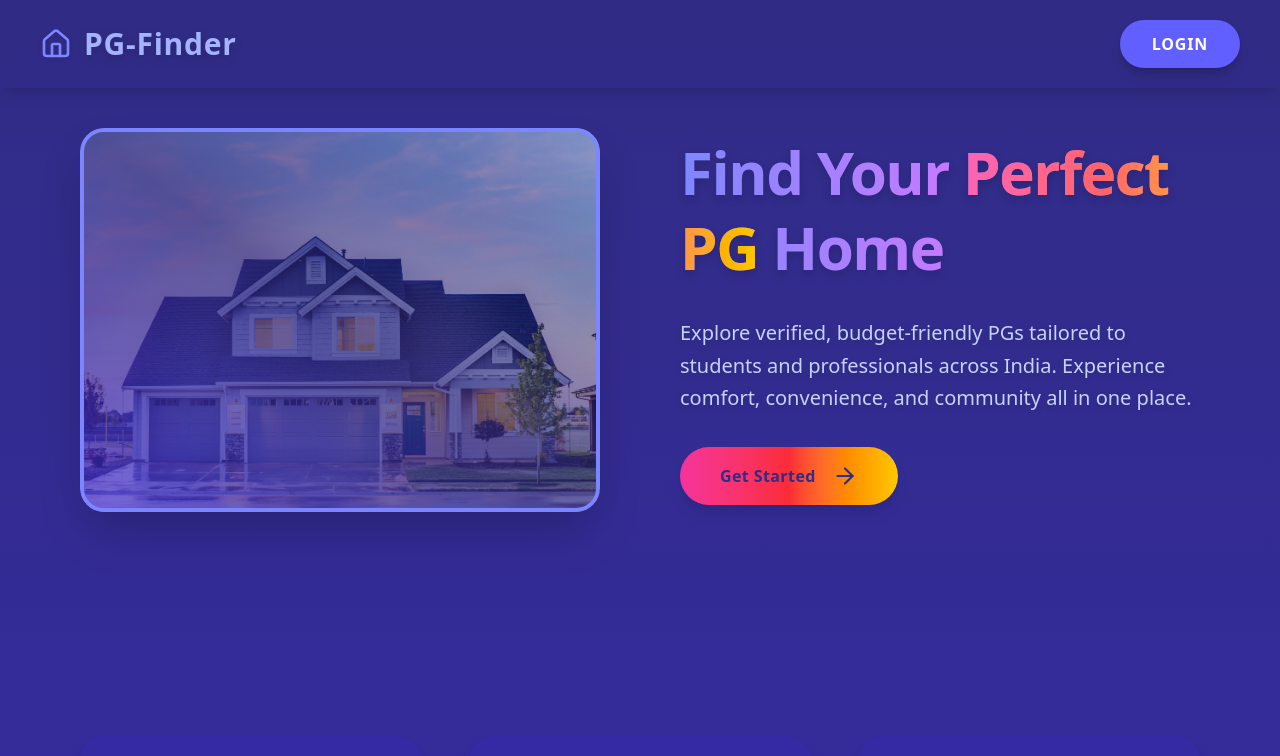
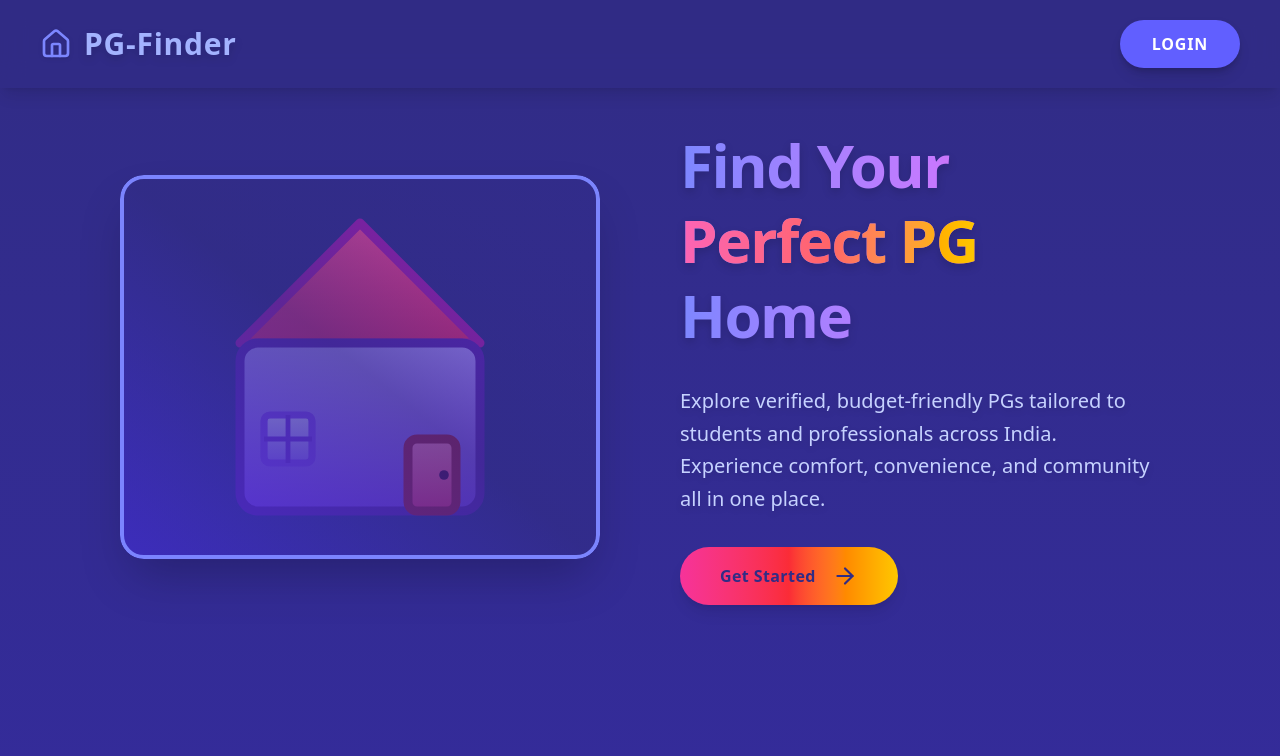
Before and after one commit to satyaaWithCode/PG-Frontend, a React (Vite) app in the folder MYR-Pg-Frontend/studentDetails/: page / in a window 1280 px wide. Shown: the top 756 px of the page. Built offline with nearby package versions, Linux system fonts and the light colour scheme.

Commit message:
update welcome page

```diff
--- a/MYR-Pg-Frontend/studentDetails/src/Page/WelcomePage.jsx
+++ b/MYR-Pg-Frontend/studentDetails/src/Page/WelcomePage.jsx
@@ -1,5 +1,3 @@
-
-
 import React from "react";
 import { useNavigate } from "react-router-dom";
 import {
@@ -10,7 +8,117 @@ import {
   Wallet,
   Star,
 } from "lucide-react";
-import houseImg from "../assets/house.jpg";
+
+const HouseSVG = () => (
+  <svg
+    width="100%"
+    height="384" // same as h-96 (24rem)
+    viewBox="0 0 64 64"
+    fill="none"
+    xmlns="http://www.w3.org/2000/svg"
+    className="rounded-3xl shadow-lg"
+  >
+    <defs>
+      <linearGradient
+        id="roofGradient"
+        x1="32"
+        y1="8"
+        x2="32"
+        y2="28"
+        gradientUnits="userSpaceOnUse"
+      >
+        <stop stopColor="#ec4899" />
+        <stop offset="1" stopColor="#db2777" />
+      </linearGradient>
+      <linearGradient
+        id="wallGradient"
+        x1="32"
+        y1="28"
+        x2="32"
+        y2="56"
+        gradientUnits="userSpaceOnUse"
+      >
+        <stop stopColor="#a78bfa" />
+        <stop offset="1" stopColor="#7c3aed" />
+      </linearGradient>
+      <linearGradient
+        id="doorGradient"
+        x1="44"
+        y1="44"
+        x2="44"
+        y2="56"
+        gradientUnits="userSpaceOnUse"
+      >
+        <stop stopColor="#f472b6" />
+        <stop offset="1" stopColor="#db2777" />
+      </linearGradient>
+      <linearGradient
+        id="windowGradient"
+        x1="20"
+        y1="40"
+        x2="20"
+        y2="48"
+        gradientUnits="userSpaceOnUse"
+      >
+        <stop stopColor="#c4b5fd" />
+        <stop offset="1" stopColor="#8b5cf6" />
+      </linearGradient>
+    </defs>
+
+    {/* Roof */}
+    <path
+      d="M12 28 L32 8 L52 28 Z"
+      fill="url(#roofGradient)"
+      stroke="#a21caf"
+      strokeWidth="1.5"
+      strokeLinejoin="round"
+    />
+
+    {/* Walls */}
+    <rect
+      x="12"
+      y="28"
+      width="40"
+      height="28"
+      fill="url(#wallGradient)"
+      stroke="#5b21b6"
+      strokeWidth="1.5"
+      rx="3"
+      ry="3"
+    />
+
+    {/* Door */}
+    <rect
+      x="40"
+      y="44"
+      width="8"
+      height="12"
+      fill="url(#doorGradient)"
+      stroke="#9d174d"
+      strokeWidth="1.5"
+      rx="1.5"
+      ry="1.5"
+    />
+    {/* Door knob */}
+    <circle cx="46" cy="50" r="0.8" fill="#4b044e" />
+
+    {/* Window */}
+    <rect
+      x="16"
+      y="40"
+      width="8"
+      height="8"
+      fill="url(#windowGradient)"
+      stroke="#7c3aed"
+      strokeWidth="1.2"
+      rx="1"
+      ry="1"
+    />
+    {/* Window panes */}
+    <line x1="16" y1="44" x2="24" y2="44" stroke="#6d28d9" strokeWidth="0.8" />
+    <line x1="20" y1="40" x2="20" y2="48" stroke="#6d28d9" strokeWidth="0.8" />
+  </svg>
+);
 
 const WelcomePage = () => {
   const navigate = useNavigate();
@@ -39,14 +147,15 @@ const WelcomePage = () => {
 
       {/* Hero Section */}
       <header className="pt-32 px-6 md:px-20 max-w-7xl mx-auto flex flex-col md:flex-row items-center gap-20">
-        {/* Left Image */}
-        <div className="md:w-1/2 relative rounded-3xl shadow-2xl overflow-hidden transform hover:scale-110 transition-transform duration-700 ease-in-out cursor-pointer group">
-          <img
-            src={houseImg}
-            alt="PG House"
-            className="w-full h-96 object-cover rounded-3xl filter brightness-90 group-hover:brightness-110 transition-all duration-700"
-          />
-          <div className="absolute inset-0 rounded-3xl bg-gradient-to-tr from-indigo-700 via-indigo-900 to-transparent opacity-70 group-hover:opacity-50 transition-opacity duration-700" />
+        {/* Left SVG Image */}
+        <div
+          className="md:w-1/2 relative rounded-3xl shadow-2xl overflow-hidden transform hover:scale-110 transition-transform duration-700 ease-in-out cursor-pointer group"
+          aria-label="House illustration"
+          role="img"
+          tabIndex={0}
+        >
+          <HouseSVG />
+          <div className="absolute inset-0 rounded-3xl bg-gradient-to-tr from-indigo-700 via-indigo-900 to-transparent opacity-60 group-hover:opacity-40 transition-opacity duration-700" />
           <div className="absolute inset-0 rounded-3xl border-4 border-indigo-400 pointer-events-none animate-pulse" />
         </div>
 
```
